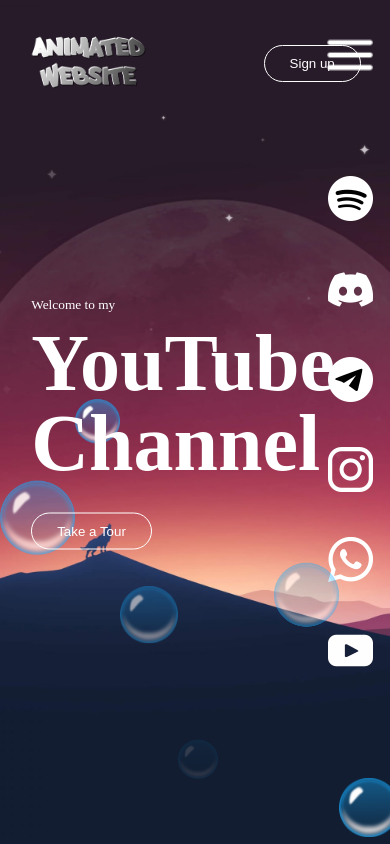
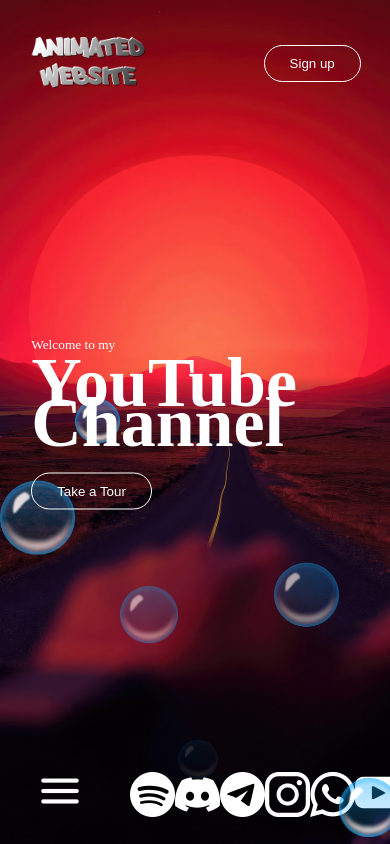
Before and after one commit to Moni2005/responsive, a plain HTML site: page index.html in a window 390 px wide. Drawn offline with Linux system fonts and the light colour scheme.

Commit message:
Feat: made the website responsive

```diff
--- a/style.css
+++ b/style.css
@@ -156,3 +156,46 @@ h1{
     justify-content: space-evenly;
     margin-right: 20px;
 }
+
+@media screen and (max-width: 1080px){
+    h1{
+        font-size: 70px;
+        margin: 10px 0 30px;
+        line-height: 40px;
+    }
+
+    .side-bar{
+        cursor: pointer;
+         width: 100%;
+         background: transparent;
+         height: 100px;
+         top: auto;
+         bottom: 0;
+         display: flex;
+         align-items: center;
+         justify-content: space-between;
+         padding: 0 10px;
+
+     }
+
+     .social-links {
+        width: auto;
+        display: flex;
+        flex-direction: row;
+        align-items: center;
+        position: relative;
+        justify-content: space-between;
+        margin-right: 20px;
+    }
+
+    .menu {
+        width: 60px;
+        margin: 40px 45px 46px;
+        justify-content: space-around;
+    }
+
+    .hero{
+        background-image: url(/images/mobile.jpg);
+    }
+
+}
```
